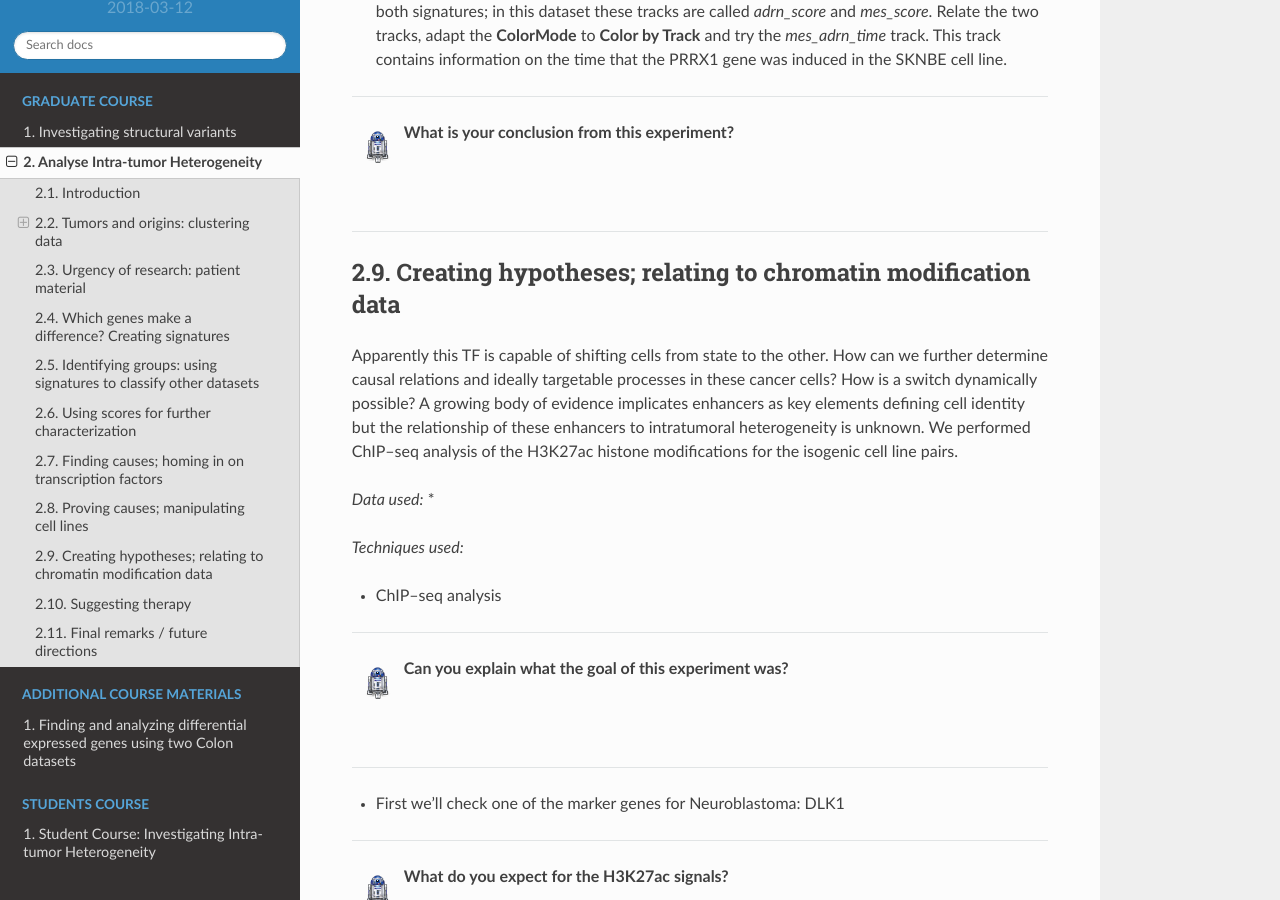
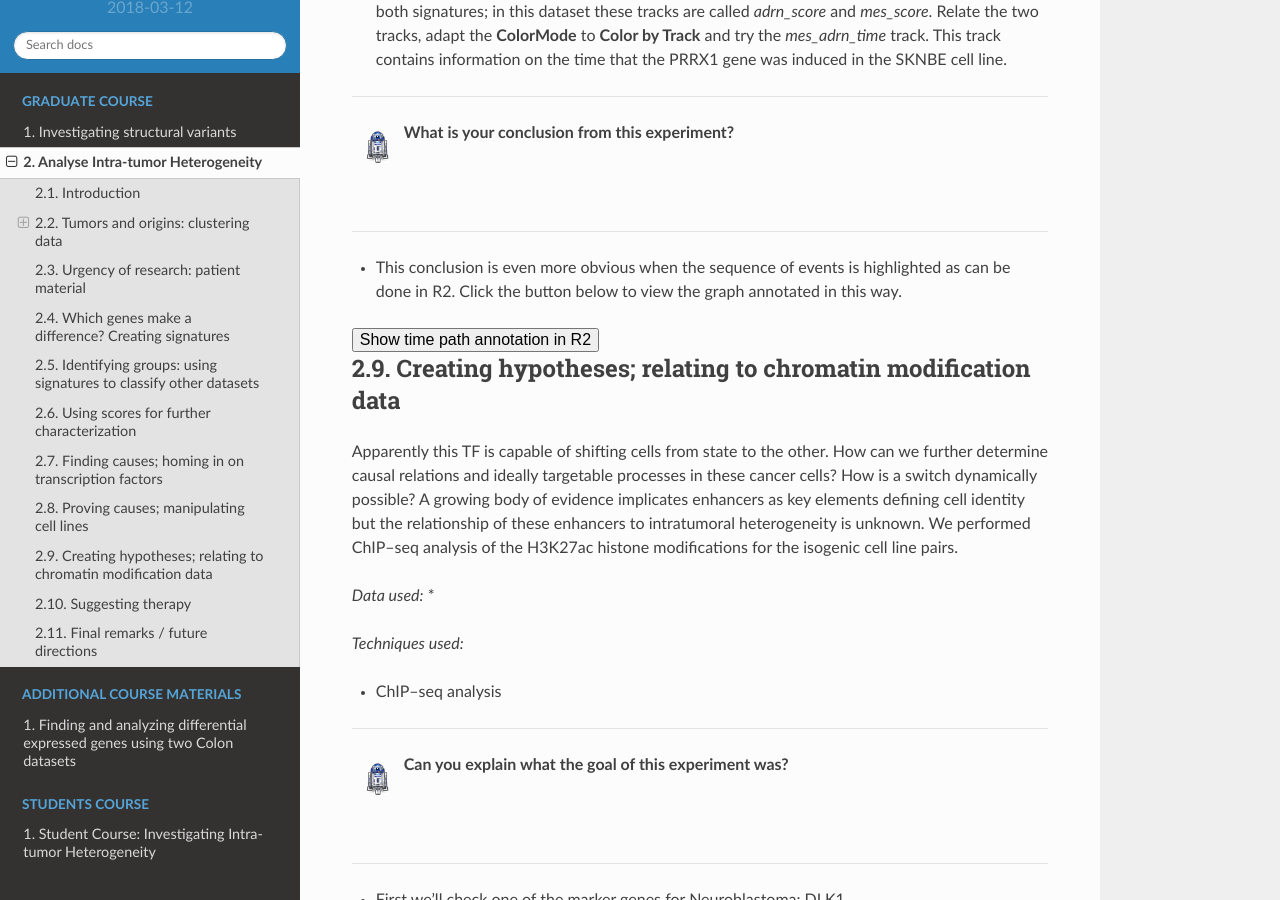
Before and after one commit to antronerds/r2-training-courses, a Sphinx documentation site: the page built from docs/Investigating_Tumor_Heterogeneity.md, in a window 1280 px wide and 900 px high, scrolled down 14012 px. Built offline with Sphinx 7.4.7 and the Read the Docs theme 2.0.0, drawn with Linux system fonts in a browser that asks for light colours.

Commit message:
Added timepath button

```diff
--- a/docs/Investigating_Tumor_Heterogeneity.md
+++ b/docs/Investigating_Tumor_Heterogeneity.md
@@ -487,6 +487,8 @@ The TF was inducibly expressed in the SKNBE cell line and this was monitored thr
   <button type="submit" >Go to R2 main, inducible TF set</button>
 </form>
 
+<form name="dscope_1" action="https://hgserver2.amc.nl/cgi-bin/r2/main.cgi" enctype="multipart/form-data" method="POST" target="_gv"><input type="hidden" name="username" value="pietmolenaar"><input type="hidden" name="ssid" value="d6c8e043764d1daf0aa5ff36c4db7adf"></form>
+
 * Select in field 3 the **Relate 2 tracks** option. R2 has calculated signature scores for all samples in both signatures; in this dataset these tracks are called *adrn_score* and *mes_score*. Relate the two tracks, adapt the **ColorMode** to **Color by Track** and try the *mes_adrn_time* track. This track contains information on the time that the PRRX1 gene was induced in the SKNBE cell line.
 
 ---------
@@ -496,6 +498,29 @@ The TF was inducibly expressed in the SKNBE cell line and this was monitored thr
 <br>
 
 ---------
+
+* This conclusion is even more obvious when the sequence of events is highlighted as can be done in R2. Click the button below to view the graph annotated in this way.
+
+<form name="timepath" action="https://hgserver1.amc.nl/cgi-bin/r2/main.cgi" enctype="multipart/form-data" target="R2" method="post">
+  <input type="hidden" name="table" value="ps_avgpres_gsenatgen2017geo52_u133p2">
+<input type="hidden" name="species" value="hs">
+<input type="hidden" name="subset" value="experiment-group-nb-celllines,neural_crest_cells,pair:,0,1,2,3,4,5,6,7,25,26,27,28,29,30,31,32,33,34,35,36,37,38,39,40,41,42,43,44,45,46,47,48,49,50,51">
+<input type="hidden" name="selectedtrack" value="adrn_score">
+<input type="hidden" name="selectedtracky" value="mes_score">
+<input type="hidden" name="subsettracksubset" value="experiment-group">
+<input type="hidden" name="graphtype" value="XY">
+<input type="hidden" name="colormode" value="colorbytrack">
+<input type="hidden" name="trackforcolor" value="g-amc-cell_type_jk">
+<input type="hidden" name="option" value="display2">
+<input type="hidden" name="exageratemark" value="no">
+<input type="hidden" name="chainedsams" value="gsm2413241,gsm2413246:#eeeeee;gsm2413239,gsm2413243:#eeeeee;gsm2413242,gsm2413245:#eeeeee;gsm2413240,gsm2413244:#eeeeee;gsm2413257,gsm2413247,gsm2413248,gsm2413249:#222222:2;gsm2413249,gsm2413250,gsm2413251,gsm2413252,gsm2413253,gsm2413254:#222222:3;gsm2413254,gsm2413255,gsm2413256:#222222:4">
+<input type="hidden" name="fontsize_ruler" value="25">
+<input type="hidden" name="fontsize_y" value="30">
+<input type="hidden" name="dotsize" value="track">
+<input type="hidden" name="trackforsize" value="g-amc-size_3">
+<button type="submit" >Show time path annotation in R2</button>
+</form>
+
 
 
 Creating hypotheses; relating to chromatin modification data
```
